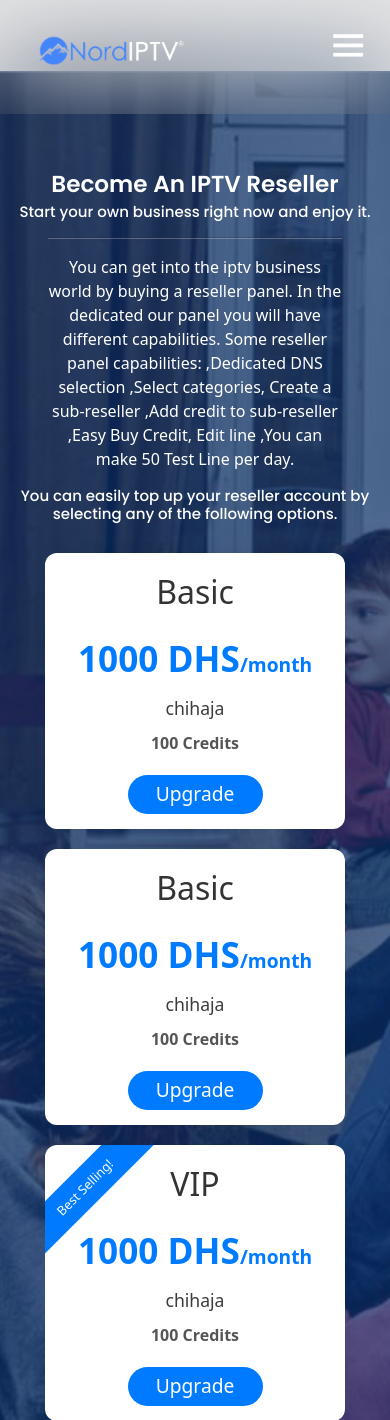
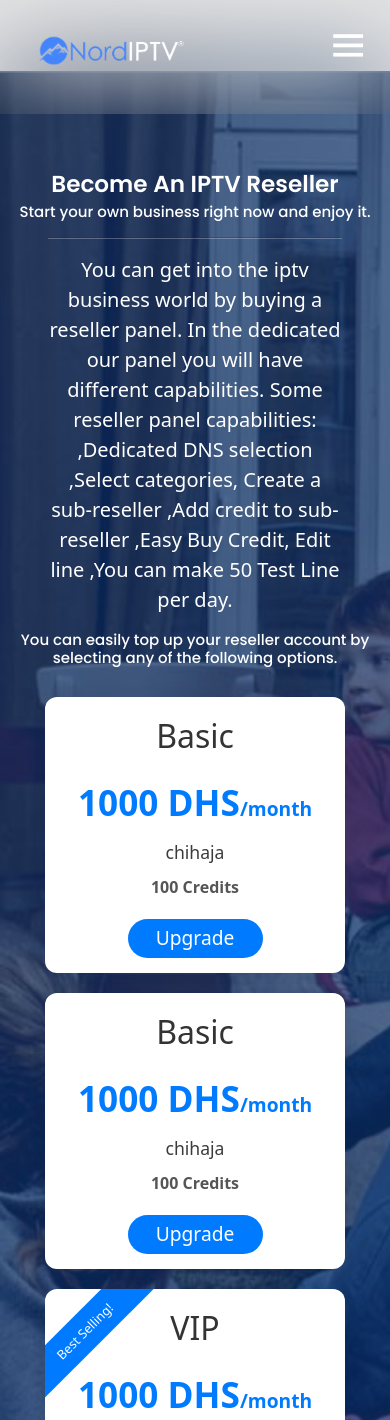
Before and after one commit to marvaluxe/nordiptv.github.io, a PHP site: page /iptv-resseler.html in a window 390 px wide. Shown: the part 13-1433 px from the top of the page. Run offline with PHP 8.4, Linux system fonts and the light colour scheme; some libraries are stand-ins or nearby versions.

Commit message:
Update style.css

```diff
--- a/style.css
+++ b/style.css
@@ -1834,6 +1834,7 @@ section div h1 {
     z-index: -2;
 }
 
+
 /* hhhhhhhhh */
 @media (max-width: 768px) {
     .content_chmp h1 {
@@ -1849,8 +1850,13 @@ section div h1 {
         overflow: hidden;
 
     }
-
-
+    .resseler_prg
+    {
+        font-size: 20px;
+        color: white;
+        text-align: left;
+        /* text-indent: 0px; */
+    }
     .contact-form >h2{
 
         font-size: 30px;
```
